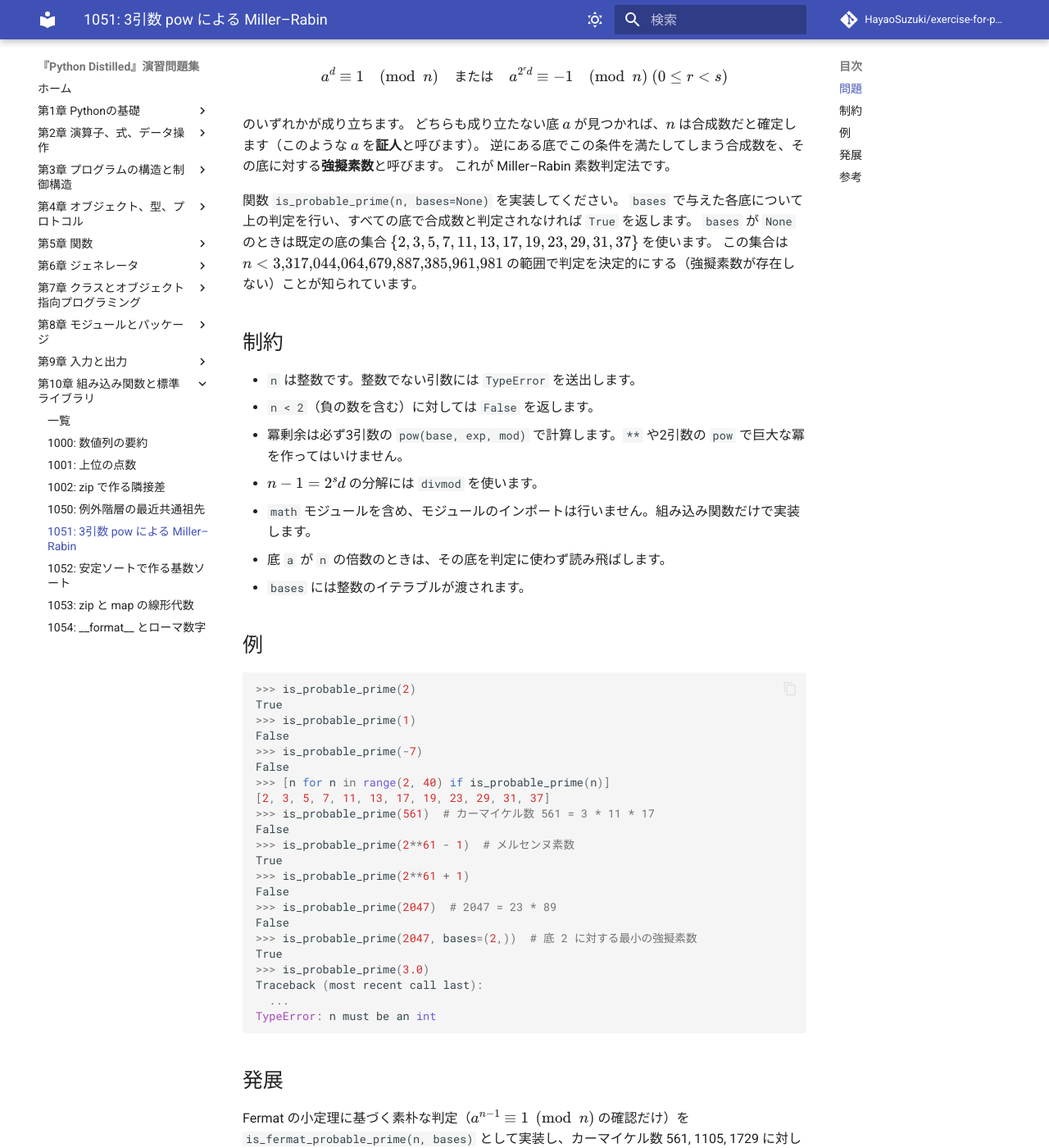
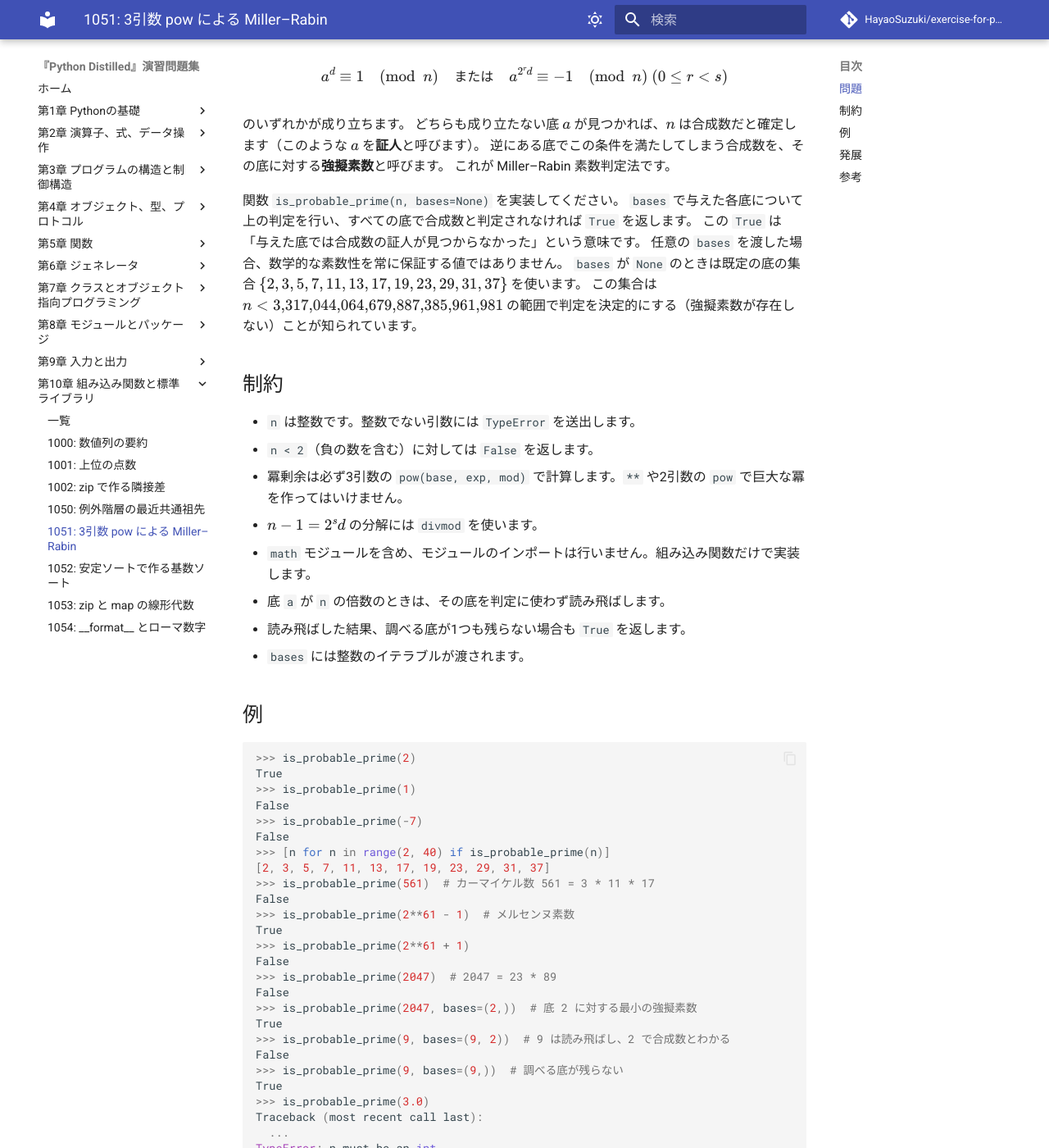
Before and after one commit to HayaoSuzuki/exercise-for-python-distilled, an MkDocs documentation site: the page built from docs/ch10/1051-miller-rabin.md, in a window 1280 px wide and 1400 px high, scrolled down 235 px. Shown: the whole window at 82% size. Built offline with MkDocs 1.6.1 and Material for MkDocs 9.7.7, drawn with Linux system fonts in a browser that asks for light colours; comment, search, counter and statistics services are not loaded.

Commit message:
コード修正

```diff
--- a/docs/ch10/1051-miller-rabin.md
+++ b/docs/ch10/1051-miller-rabin.md
@@ -23,6 +23,8 @@ a^{2^r d} \equiv -1 \pmod n \ (0 \le r < s)
 
 関数 `is_probable_prime(n, bases=None)` を実装してください。
 `bases` で与えた各底について上の判定を行い、すべての底で合成数と判定されなければ `True` を返します。
+この `True` は「与えた底では合成数の証人が見つからなかった」という意味です。
+任意の `bases` を渡した場合、数学的な素数性を常に保証する値ではありません。
 `bases` が `None` のときは既定の底の集合 \(\{2, 3, 5, 7, 11, 13, 17, 19, 23, 29, 31, 37\}\) を使います。
 この集合は \(n < 3{,}317{,}044{,}064{,}679{,}887{,}385{,}961{,}981\) の範囲で判定を決定的にする（強擬素数が存在しない）ことが知られています。
 
@@ -34,6 +36,7 @@ a^{2^r d} \equiv -1 \pmod n \ (0 \le r < s)
 - \(n - 1 = 2^s d\) の分解には `divmod` を使います。
 - `math` モジュールを含め、モジュールのインポートは行いません。組み込み関数だけで実装します。
 - 底 `a` が `n` の倍数のときは、その底を判定に使わず読み飛ばします。
+- 読み飛ばした結果、調べる底が1つも残らない場合も `True` を返します。
 - `bases` には整数のイテラブルが渡されます。
 
 ## 例
@@ -57,6 +60,10 @@ False
 False
 >>> is_probable_prime(2047, bases=(2,))  # 底 2 に対する最小の強擬素数
 True
+>>> is_probable_prime(9, bases=(9, 2))  # 9 は読み飛ばし、2 で合成数とわかる
+False
+>>> is_probable_prime(9, bases=(9,))  # 調べる底が残らない
+True
 >>> is_probable_prime(3.0)
 Traceback (most recent call last):
   ...
```
Also changed, not shown: 2 other files.
